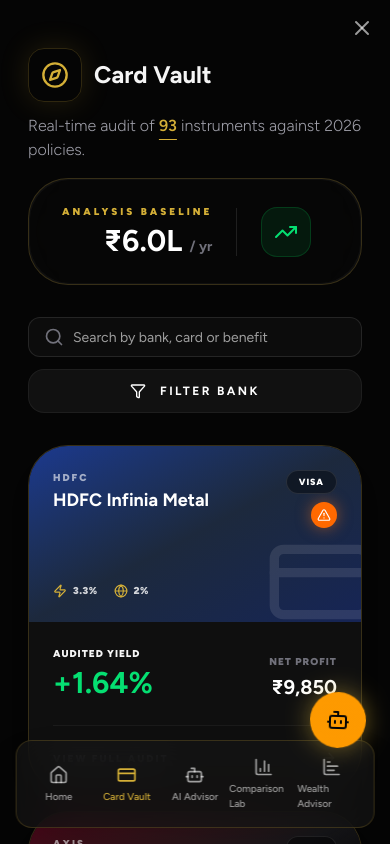
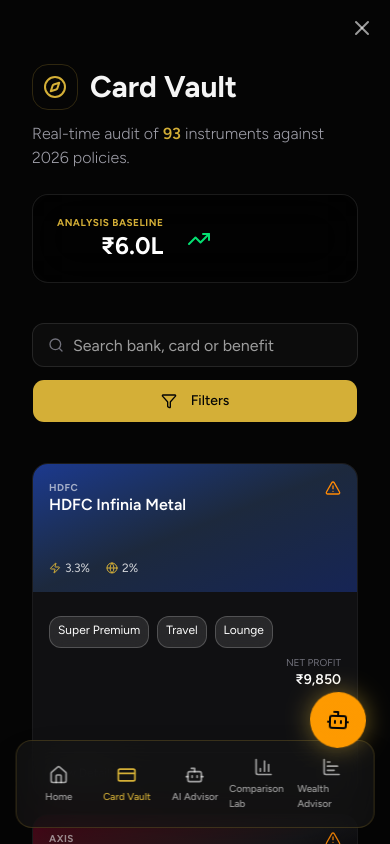
Before and after one commit to shashankattrey/pd-luxe, a Next.js app: page /dashboard/card-vault in a window 390 px wide. Shown: the top 844 px of the page. Built offline with nearby package versions, Linux system fonts and the light colour scheme; a web font is replaced by a local one.

Commit message:
initial: clean high-performance build for Card Vault & Neural Engine

```diff
--- a/app/dashboard/card-vault/page.tsx
+++ b/app/dashboard/card-vault/page.tsx
@@ -1,6 +1,6 @@
 "use client";
 
-import { useState, useMemo, useEffect } from "react";
+import { useState, useMemo } from "react";
 import { motion, AnimatePresence } from "framer-motion";
 import {
   Search,
@@ -30,6 +30,7 @@
   Briefcase,
   ChevronRight,
 } from "lucide-react";
+
 import { Input } from "@/components/ui/input";
 import { Button } from "@/components/ui/button";
 
@@ -44,7 +45,21 @@
   const [selectedBank, setSelectedBank] = useState<string>("All");
   const [showFilters, setShowFilters] = useState(false);
   const [selectedCard, setSelectedCard] = useState<CardType | null>(null);
-  const [annualSpend, setAnnualSpend] = useState(600000);
+  const [annualSpend] = useState(600000);
+  const [showFilterSheet, setShowFilterSheet] = useState(false);
+
+  const [filters, setFilters] = useState({
+    bank: "All",
+    minAnnualFee: 0,
+    maxAnnualFee: 20000,
+    minIncome: 0,
+    maxIncome: 2000000,
+    loungeAccess: 0, // number of lounges
+    fuelDiscount: 0, // in %
+    movieRewards: 0, // count per month
+    diningDiscount: 0, // in %
+    travelRewards: 0, // points or ₹
+  });
 
   const banks = useMemo(() => {
     return ["All", ...Array.from(new Set(creditCards.map((c) => c.bank)))];
@@ -52,121 +67,199 @@
 
   const filteredCards = useMemo(() => {
     return creditCards.filter((card) => {
+      // Search filter
       const matchesSearch =
         card.name.toLowerCase().includes(searchQuery.toLowerCase()) ||
         card.bank.toLowerCase().includes(searchQuery.toLowerCase()) ||
         card.searchTags.toLowerCase().includes(searchQuery.toLowerCase());
 
-      const matchesBank = selectedBank === "All" || card.bank === selectedBank;
-      return matchesSearch && matchesBank;
-    });
-  }, [searchQuery, selectedBank]);
+      // Bank filter
+      const matchesBank = filters.bank === "All" || card.bank === filters.bank;
+
+      // Numeric filters (only if filter > 0)
+      const matchesLounge =
+        filters.loungeAccess === 0 || card.loungeAccess >= filters.loungeAccess;
+      const matchesFuel =
+        filters.fuelDiscount === 0 ||
+        card.fuelRewardRate >= filters.fuelDiscount;
+      const matchesMovies =
+        filters.movieRewards === 0 ||
+        card.movieRewardRate >= filters.movieRewards;
+      const matchesDining =
+        filters.diningDiscount === 0 ||
+        card.diningRewardRate >= filters.diningDiscount;
 
       return (
-    <div className="space-y-8 sm:space-y-10 md:space-y-12 max-w-7xl mx-auto px-3 sm:px-4 md:px-6 py-8 sm:py-10 md:py-16 min-h-screen">
-      {/* Dynamic Header */}
-      <div className="flex flex-col lg:flex-row lg:items-end justify-between gap-4 sm:gap-6 md:gap-8">
-        <div className="space-y-3 md:space-y-4">
-          <motion.div
-            initial={{ opacity: 0, x: -20 }}
-            animate={{ opacity: 1, x: 0 }}
-            className="flex items-center gap-3"
-          >
-            <div className="p-3 rounded-2xl bg-gold/10 border border-gold/20 shadow-[0_0_30px_rgba(212,175,55,0.15)]">
-              <Compass className="w-7 h-7 md:w-8 md:h-8 text-gold" />
+        matchesSearch &&
+        matchesBank &&
+        matchesLounge &&
+        matchesFuel &&
+        matchesMovies &&
+        matchesDining
+      );
+    });
+  }, [filters, searchQuery]);
+
+  return (
+    <div className="space-y-10 max-w-[1500px] mx-auto px-4 md:px-6 py-12 min-h-screen">
+      {/* Header */}
+      <div className="flex flex-col lg:flex-row lg:items-end justify-between gap-6">
+        <div className="space-y-3">
+          <div className="flex items-center gap-3">
+            <div className="p-2.5 rounded-xl bg-gold/10 border border-gold/20">
+              <Compass className="w-6 h-6 text-gold" />
             </div>
-            <h1 className="font-serif text-2xl xs:text-3xl sm:text-4xl md:text-6xl font-bold break-anywhere">
+
+            <h1 className="font-serif text-3xl md:text-5xl font-bold">
               Card Vault
             </h1>
-          </motion.div>
-          <p className="text-zinc-400 text-base sm:text-lg md:text-xl max-w-2xl font-light">
+          </div>
+
+          <p className="text-zinc-400 text-base max-w-2xl font-light">
             Real-time audit of{" "}
-            <span className="text-gold font-semibold underline decoration-gold/30 underline-offset-8">
+            <span className="text-gold font-semibold">
               {creditCards.length}
             </span>{" "}
             instruments against 2026 policies.
           </p>
         </div>
 
-        <motion.div
-          initial={{ opacity: 0, scale: 0.95 }}
-          animate={{ opacity: 1, scale: 1 }}
-          className="glass-gold p-[1px] rounded-[2.5rem] bg-gradient-to-b from-gold/20 to-transparent"
-        >
-          <div className="bg-black/60 backdrop-blur-3xl px-8 py-6 rounded-[2.5rem] flex items-center gap-6">
+        <div className="bg-black/60 backdrop-blur-xl px-6 py-5 rounded-2xl flex items-center gap-6 border border-white/10">
           <div className="text-right">
-              <p className="text-[10px] uppercase tracking-[0.3em] text-gold font-black mb-1">
+            <p className="text-[10px] uppercase tracking-wider text-gold font-bold">
               Analysis Baseline
             </p>
-              <p className="text-3xl font-serif font-bold text-white">
-                ₹{(annualSpend / 100000).toFixed(1)}L{" "}
-                <span className="text-sm text-zinc-500 font-sans">/ yr</span>
+
+            <p className="text-2xl font-serif font-bold text-white">
+              ₹{(annualSpend / 100000).toFixed(1)}L
             </p>
           </div>
-            <div className="h-12 w-[1px] bg-white/10" />
-            <div className="p-3 bg-green-500/10 rounded-2xl border border-green-500/20">
+
           <TrendingUp className="w-6 h-6 text-green-400" />
         </div>
       </div>
-        </motion.div>
+
+      {/* Search */}
+      <div className="flex flex-col sm:flex-row gap-3">
+        <div className="relative flex-1">
+          <Search className="absolute left-4 top-1/2 -translate-y-1/2 w-4 h-4 text-zinc-500" />
+
+          <Input
+            placeholder="Search bank, card or benefit"
+            value={searchQuery}
+            onChange={(e) => setSearchQuery(e.target.value)}
+            className="pl-10 h-11"
+          />
         </div>
 
-      {/* Search & Bank Filter */}
-      <div className="flex flex-col gap-4 md:gap-6 sticky top-4 md:top-6 z-30">
-        <div className="flex flex-col sm:flex-row gap-3 md:gap-4">
-          <div className="relative flex-1 group">
-            <Search className="absolute left-4 md:left-6 top-1/2 -translate-y-1/2 w-5 h-5 text-zinc-500 group-focus-within:text-gold transition-colors" />
-            <Input
-              placeholder="Search by bank, card or benefit"
-              value={searchQuery}
-              onChange={(e) => setSearchQuery(e.target.value)}
-              className="pl-11 md:pl-14 h-10 sm:h-11 md:h-14 text-sm sm:text-base"
-            />
-          </div>
-          <Button
-            onClick={() => setShowFilters(!showFilters)}
-            className={`h-11 md:h-14 px-6 md:px-8 rounded-2xl md:rounded-[2rem] border text-xs font-bold uppercase tracking-[0.2em] transition-all duration-300 ${
-              showFilters
-                ? "bg-gold text-black border-gold shadow-[0_0_15px_rgba(212,175,55,0.25)]"
-                : "bg-white/5 text-white border-white/10 hover:border-gold/40"
-            }`}
-          >
-            <Filter className="w-4 h-4 md:w-5 md:h-5 mr-2 md:mr-3" />
-            {selectedBank === "All" ? "Filter Bank" : selectedBank}
+        <Button onClick={() => setShowFilterSheet(true)} className="h-11 px-6">
+          <Filter className="w-4 h-4 mr-2" />
+          Filters
         </Button>
       </div>
 
+      {/* Bank Filters */}
       <AnimatePresence>
-          {showFilters && (
+        {showFilterSheet && (
           <motion.div
-              initial={{ opacity: 0, y: -4 }}
-              animate={{ opacity: 1, y: 0 }}
-              exit={{ opacity: 0, y: -4 }}
-              className="flex flex-wrap gap-2 p-4 md:p-6 bg-zinc-900/90 backdrop-blur-xl rounded-3xl md:rounded-[2.5rem] border border-white/10"
+            initial={{ y: "100%" }}
+            animate={{ y: 0 }}
+            exit={{ y: "100%" }}
+            transition={{ type: "spring", stiffness: 300, damping: 30 }}
+            className="fixed inset-x-0 bottom-0 z-50 bg-zinc-900 rounded-t-2xl p-5 shadow-xl max-h-[80vh] overflow-y-auto border-t border-white/10"
           >
+            {/* Header */}
+            <div className="flex justify-between items-center mb-4">
+              <h2 className="text-lg font-bold text-white">Filters</h2>
+              <Button variant="ghost" onClick={() => setShowFilterSheet(false)}>
+                <X className="w-5 h-5 text-zinc-400" />
+              </Button>
+            </div>
+
+            {/* Bank selection */}
+            <div className="mb-4">
+              <p className="text-xs text-zinc-400 mb-1">Bank</p>
+              <div className="flex flex-wrap gap-2">
                 {banks.map((bank) => (
                   <button
                     key={bank}
-                  onClick={() => {
-                    setSelectedBank(bank);
-                    setShowFilters(false);
-                  }}
-                  className={`px-4 md:px-6 py-1.5 md:py-2 rounded-full text-[10px] md:text-[11px] font-black uppercase tracking-wider transition-all ${
-                    selectedBank === bank
+                    onClick={() => setFilters((f) => ({ ...f, bank }))}
+                    className={`px-3 py-1.5 rounded-full text-xs font-semibold transition ${
+                      filters.bank === bank
                         ? "bg-gold text-black"
-                      : "bg-white/5 text-zinc-400 hover:bg-white/10 hover:text-white"
+                        : "bg-white/5 text-zinc-400 hover:bg-white/10"
                     }`}
                   >
                     {bank}
                   </button>
                 ))}
+              </div>
+            </div>
+
+            {/* Sliders */}
+            <FilterSlider
+              label="Lounge Access"
+              min={0}
+              max={10}
+              value={filters.loungeAccess}
+              onChange={(val) =>
+                setFilters((f) => ({ ...f, loungeAccess: val }))
+              }
+            />
+
+            <FilterSlider
+              label="Fuel Discount %"
+              min={0}
+              max={20}
+              value={filters.fuelDiscount}
+              onChange={(val) =>
+                setFilters((f) => ({ ...f, fuelDiscount: val }))
+              }
+            />
+
+            <FilterSlider
+              label="Movie Rewards / Month"
+              min={0}
+              max={10}
+              value={filters.movieRewards}
+              onChange={(val) =>
+                setFilters((f) => ({ ...f, movieRewards: val }))
+              }
+            />
+
+            <FilterSlider
+              label="Dining Discount %"
+              min={0}
+              max={20}
+              value={filters.diningDiscount}
+              onChange={(val) =>
+                setFilters((f) => ({ ...f, diningDiscount: val }))
+              }
+            />
+
+            {/* Apply Button */}
+            <Button
+              className="w-full mt-4"
+              onClick={() => setShowFilterSheet(false)}
+            >
+              Apply Filters
+            </Button>
           </motion.div>
         )}
       </AnimatePresence>
-      </div>
 
-      {/* Grid of Cards */}
-      <div className="grid grid-cols-1 xs:grid-cols-1 sm:grid-cols-2 lg:grid-cols-3 xl:grid-cols-4 gap-5 sm:gap-6 md:gap-8 lg:gap-10">
+      {/* Cards Grid */}
+      <div
+        className="
+        grid
+        grid-cols-1
+        sm:grid-cols-2
+        lg:grid-cols-3
+        xl:grid-cols-4
+        2xl:grid-cols-5
+        gap-4 sm:gap-5 lg:gap-6
+        "
+      >
         {filteredCards.map((card, idx) => (
           <CardTile
             key={card.id}
@@ -191,92 +284,143 @@
   );
 }
 
+/* CARD TILE */
+
 function CardTile({ card, index, annualSpend, onClick }: any) {
   const audit = calculateInDepthSavings(card, annualSpend);
 
   return (
     <motion.button
       type="button"
-      initial={{ opacity: 0, y: 12 }}
+      initial={{ opacity: 0, y: 10 }}
       animate={{ opacity: 1, y: 0 }}
-      transition={{ delay: index * 0.04 }}
-      whileHover={{ y: -6, scale: 1.01 }}
-      whileTap={{ scale: 0.99 }}
+      transition={{ delay: index * 0.03 }}
+      whileHover={{ y: -4 }}
+      whileTap={{ scale: 0.98 }}
       onClick={onClick}
-      className="cursor-pointer group relative h-full text-left focus:outline-none focus-visible:ring-2 focus-visible:ring-gold/70 focus-visible:ring-offset-2 focus-visible:ring-offset-zinc-950 rounded-[2.7rem]"
+      className="cursor-pointer group relative text-left rounded-xl focus:outline-none"
     >
-      <div className="absolute inset-0 bg-gold/10 blur-[55px] rounded-full opacity-0 group-hover:opacity-100 transition-opacity duration-500" />
+      <div className="absolute inset-0 bg-gold/10 blur-3xl rounded-full opacity-0 group-hover:opacity-100 transition-opacity duration-500" />
 
-      <div className="relative h-full glass-gold rounded-[2.5rem] overflow-hidden border border-white/5 group-hover:border-gold/40 transition-all duration-300 shadow-xl bg-zinc-900/50 flex flex-col">
+      <div className="relative rounded-2xl overflow-hidden border border-white/5 group-hover:border-gold/40 transition bg-zinc-900/60">
+        {/* Card Header */}
         <div
-          className={`h-44 md:h-48 bg-gradient-to-br ${card.imageGradient} p-6 md:p-8 flex flex-col justify-between relative overflow-hidden shrink-0`}
+          className={`h-32 md:h-36 bg-gradient-to-br ${card.imageGradient} p-4 md:p-5 flex flex-col justify-between`}
         >
-          <div className="absolute -right-4 -bottom-4 opacity-10 group-hover:rotate-12 group-hover:scale-110 transition-all duration-700">
-            <CreditCard className="w-28 h-28 md:w-32 md:h-32 text-white" />
-          </div>
-
-          <div className="relative z-10 flex justify-between items-start">
-            <div className="space-y-1">
-              <p className="text-white/60 text-[10px] font-black uppercase tracking-[0.2em]">
+          <div className="flex justify-between items-start">
+            <div>
+              <p className="text-white/60 text-[10px] font-bold uppercase tracking-wider">
                 {card.bank}
               </p>
-              <h3 className="text-white font-serif font-bold text-lg md:text-xl leading-tight max-w-[160px]">
+
+              <h3 className="text-white font-serif font-semibold text-base md:text-lg leading-tight max-w-[160px]">
                 {card.name}
               </h3>
             </div>
-            <div className="flex flex-col items-end gap-2">
-              <span className="px-3 py-1 rounded-full bg-black/40 backdrop-blur-md text-[9px] text-white font-black uppercase tracking-widest border border-white/10">
-                {card.network}
-              </span>
+
             {card.devaluation2026 && (
-                <div className="p-1.5 bg-orange-500 rounded-full shadow-[0_0_15px_rgba(249,115,22,0.5)]">
-                  <AlertTriangle className="w-3.5 h-3.5 text-white" />
-                </div>
+              <AlertTriangle className="w-4 h-4 text-orange-400" />
             )}
           </div>
+          {/* <div className="flex flex-wrap gap-2 mt-2">
+            {card.tags.map((tag) => (
+              <span
+                key={tag}
+                className="text-xs px-2 py-1 rounded-full bg-white/10 text-white border border-white/20 backdrop-blur"
+              >
+                {tag}
+              </span>
+            ))}
+          </div> */}
+
+          <div className="flex items-center gap-4 text-white/80 text-xs">
+            <div className="flex items-center gap-1">
+              <Zap className="w-3 h-3 text-gold" />
+              {card.baseRewardRate}%
             </div>
 
-          <div className="flex items-center gap-4 text-white/80">
-            <div className="flex items-center gap-1.5 text-[10px] font-black uppercase tracking-wider">
-              <Zap className="w-3.5 h-3.5 text-gold" /> {card.baseRewardRate}%
-            </div>
-            <div className="flex items-center gap-1.5 text-[10px] font-black uppercase tracking-wider">
-              <Globe className="w-3.5 h-3.5 text-gold" /> {card.forexMarkup}%
+            <div className="flex items-center gap-1">
+              <Globe className="w-3 h-3 text-gold" />
+              {card.forexMarkup}%
             </div>
           </div>
         </div>
 
-        <div className="p-6 md:p-8 space-y-6 flex-1 flex flex-col justify-between">
-          <div className="flex justify-between items-end">
-            <div className="space-y-1">
-              <p className="text-[10px] font-black text-gold/60 uppercase tracking-widest">
+        {/* Card Body */}
+        <div className="p-4 md:p-5 space-y-4">
+          <div className="flex justify-between items-center">
+            {/* <div>
+              <p className="text-[10px] text-zinc-500 uppercase">
                 Audited Yield
               </p>
-              <p className="text-3xl font-serif font-bold text-green-400">
+
+              <p className="text-2xl font-serif font-bold text-green-400">
                 +{audit.yield}%
               </p>
+            </div> */}
+            <div className="flex flex-wrap gap-2 mt-2 min-h-[120px]">
+              {card.tags.map((tag) => (
+                <span
+                  key={tag}
+                  className="text-xs px-2 py-1 rounded-lg bg-white/10 text-white border border-white/20 backdrop-blur whitespace-nowrap overflow-hidden text-ellipsis"
+                  style={{ lineHeight: "1.2rem", height: "2rem" }}
+                >
+                  {tag}
+                </span>
+              ))}
             </div>
-            <div className="text-right space-y-1">
-              <p className="text-[10px] font-black text-zinc-500 uppercase tracking-widest">
-                Net Profit
-              </p>
-              <p className="text-xl font-bold text-white">
+
+            <div className="text-right">
+              <p className="text-[10px] text-zinc-500 uppercase">Net Profit</p>
+
+              <p className="text-sm font-semibold text-white">
                 ₹{audit.netValue.toLocaleString()}
               </p>
             </div>
           </div>
 
-          <div className="pt-6 border-t border-white/5 flex items-center justify-between text-zinc-500 group-hover:text-gold transition-colors">
-            <span className="text-[10px] font-black uppercase tracking-[0.2em]">
-              View Full Audit
-            </span>
-            <ArrowRight className="w-4 h-4 translate-x-0 group-hover:translate-x-2 transition-transform" />
+          <div className="pt-3 border-t border-white/10 flex justify-between text-xs text-zinc-400 group-hover:text-gold">
+            View Details
+            <ArrowRight className="w-4 h-4 group-hover:translate-x-1 transition" />
           </div>
         </div>
       </div>
     </motion.button>
   );
 }
+
+function FilterSlider({
+  label,
+  min,
+  max,
+  value,
+  onChange,
+}: {
+  label: string;
+  min: number;
+  max: number;
+  value: number;
+  onChange: (val: number) => void;
+}) {
+  return (
+    <div className="mb-4">
+      <div className="flex justify-between mb-1 text-xs text-zinc-400">
+        <span>{label}</span>
+        <span>{value}</span>
+      </div>
+      <input
+        type="range"
+        min={min}
+        max={max}
+        value={value}
+        onChange={(e) => onChange(Number(e.target.value))}
+        className="w-full h-1 bg-white/10 rounded-lg accent-gold"
+      />
+    </div>
+  );
+}
+
+/* KEEP YOUR ORIGINAL MODAL EXACTLY AS IT WAS */
 
 function CardDetailModal({ card, annualSpend, onClose }: any) {
   const audit = calculateInDepthSavings(card, annualSpend);
--- a/lib/credit-cards-data.ts
+++ b/lib/credit-cards-data.ts
@@ -12,6 +12,7 @@
   cardTier?: string; // optional
   category?: string; // optional
   network: "Visa" | "Mastercard" | "Amex" | "RuPay" | "Diners";
+  tags: string[]; // ⭐ NEW TAG SYSTEM
 
   // Reward Metrics
   baseRewardRate: number;
@@ -65,7 +66,57 @@
  * Data Transformation & Mapping
  * Cleans raw CSV strings into usable logic numbers
  */
+function generateTags(c: any): string[] {
+  const tags: string[] = [];
+
+  const annualFee = parseFloat(String(c.annual_fee || "0")) || 0;
+  const tier = (c.card_tier || "").toLowerCase();
+  const isLtf = String(c.is_ltf).toLowerCase() === "true";
+  const searchTags = (c.search_tags || "").toLowerCase();
+
+  // Lifetime Free
+  if (isLtf || annualFee === 0) {
+    tags.push("Lifetime Free");
+  }
+
+  // Entry Cards
+  if (annualFee > 0 && annualFee <= 1000) {
+    tags.push("Entry");
+  }
+
+  // Premium
+  if (annualFee > 1000 && annualFee < 10000) {
+    tags.push("Premium");
+  }
+
+  // Super Premium
+  if (annualFee >= 10000 || tier === "ultra" || tier === "luxury") {
+    tags.push("Super Premium");
+  }
+
+  // Travel
+  if (searchTags.includes("travel") || searchTags.includes("miles")) {
+    tags.push("Travel");
+  }
+
+  // Cashback
+  if (searchTags.includes("cashback")) {
+    tags.push("Cashback");
+  }
+
+  // Lounge
+  if (
+    c.domestic_lounge === "Unlimited" ||
+    parseInt(c.domestic_lounge) > 0 ||
+    c.international_lounge === "Unlimited"
+  ) {
+    tags.push("Lounge");
+  }
+
+  return [...new Set(tags)];
+}
 export const creditCards: CreditCard[] = (rawCards as any[]).map((c, index) => {
+  const cardTags = generateTags(c);
   const cleanNumber = (val: any) => {
     if (typeof val === "number") return val;
     if (
@@ -119,6 +170,7 @@
     bank: c.issuer,
     tier: c.card_tier || "Premium",
     network,
+    tags: cardTags.length ? cardTags : ["Standard"], // ✅ use the declared variable
 
     // optional fields: no '?' needed here
     cardTier: c.cardTier || undefined,
```
Lines whose indentation alone changed are shown as unchanged.
